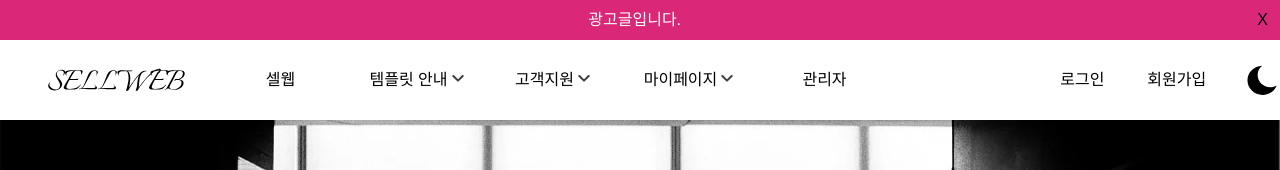
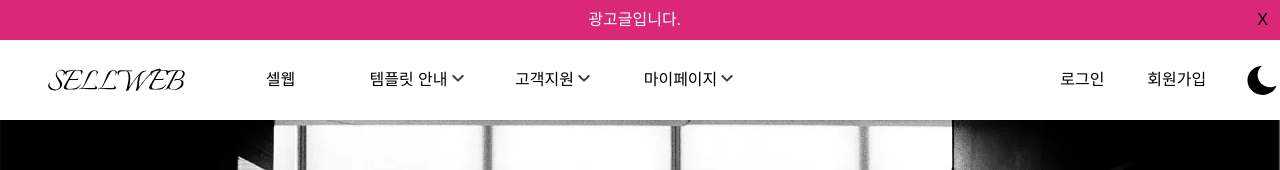
Before and after one commit to Hyun-EG/SP-sellweb, a Next.js app: page / in a window 1280 px wide. Shown: the top 170 px of the page. Built offline with nearby package versions, Linux system fonts and the light colour scheme; no server answers; a web font is replaced by a local one.

Commit message:
Feat: 관리자 계정 로그인시 관리자 탭 보이는 기능 추가

```diff
--- a/models/User.ts
+++ b/models/User.ts
@@ -13,6 +13,7 @@ const userSchema = new mongoose.Schema(
     email: { type: String, required: true, unique: true },
     refreshToken: { type: String },
     verificationCode: { type: String, required: true },
+    admin: { type: Boolean, default: false, required: false },
   },
   { timestamps: true }
 );
--- a/src/components/NavBar.tsx
+++ b/src/components/NavBar.tsx
@@ -2,6 +2,7 @@
 
 import { useState, useEffect, useRef } from 'react';
 import { useSession, signOut } from 'next-auth/react';
+import { Session } from 'next-auth';
 import Link from 'next/link';
 import Image from 'next/image';
 import { useRouter } from 'next/navigation';
@@ -12,13 +13,16 @@ import darkMode from '../../public/svgs/icon-moon.svg';
 import arrowDown from '../../public/svgs/icon-arrowDown.svg';
 
 const NavBar = () => {
-  // data에 유저 정보 담김
-  const { data: data } = useSession();
+  const { data } = useSession() as {
+    data: Session & { user: { admin?: boolean } };
+  };
   const router = useRouter();
   const [isClick, setIsClick] = useState<string | false>(false);
   const [isAuthOpen, setIsAuthOpen] = useState(false);
   const dropdownRef = useRef<HTMLDivElement | null>(null);
+
   const userName = data?.user?.name || '사용자';
+  const isAdmin = data?.user?.admin || false;
 
   const templateItems = [
     { label: '템플릿 소개', href: '/temp' },
@@ -145,11 +149,14 @@ const NavBar = () => {
               </div>
             )}
           </li>
-          <Link href="/admin">
-            <li className="flex items-center justify-center w-[120px] h-[80px] text-center cursor-pointer">
-              관리자
-            </li>
-          </Link>
+
+          {isAdmin && (
+            <Link href="/admin">
+              <li className="flex items-center justify-center w-[120px] h-[80px] text-center cursor-pointer">
+                관리자
+              </li>
+            </Link>
+          )}
         </ol>
         <ol className="flex justify-center items-center space-x-2 w-1/5 pl-8">
           {data ? (
```
